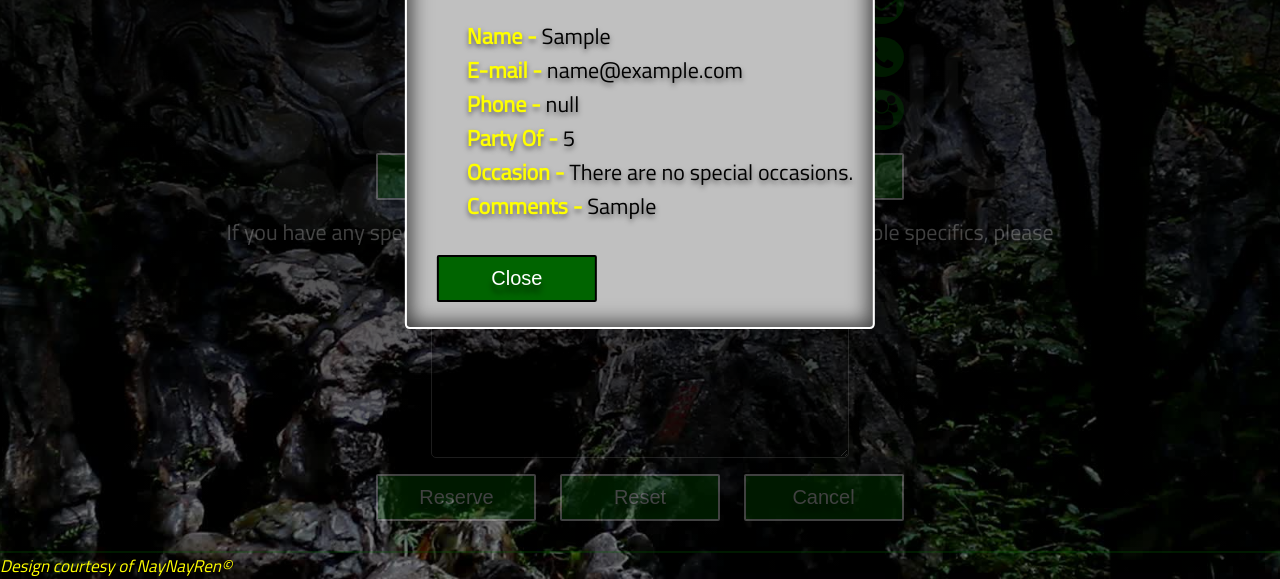
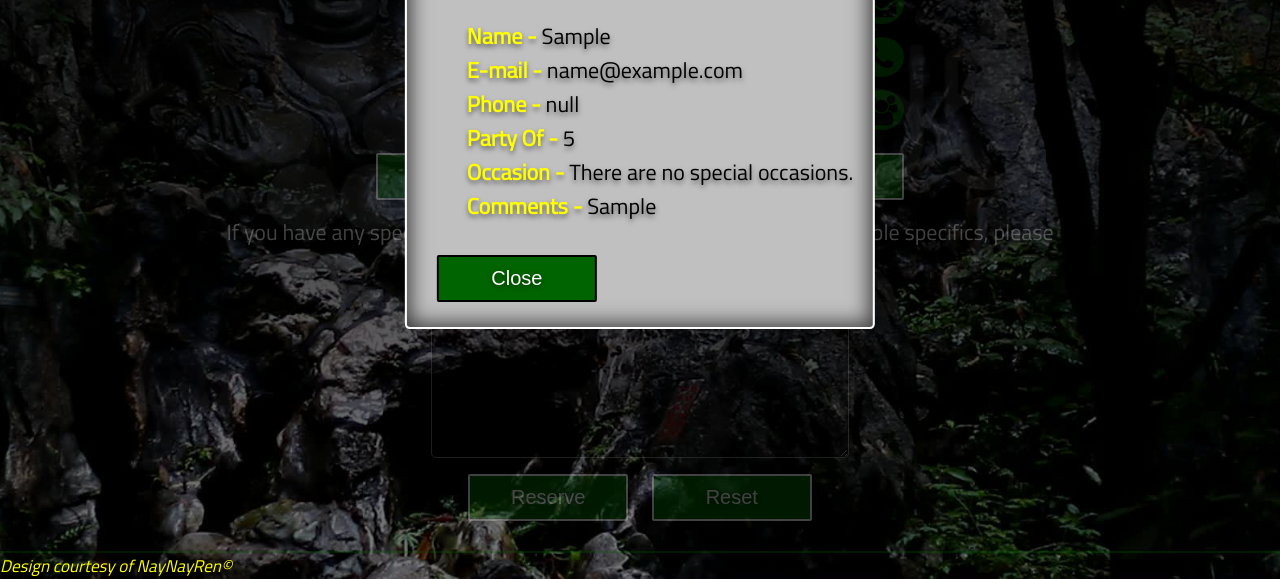
Before and after one commit to NayNayRen/laughing-buddha, a plain HTML site: page index.html in a window 1280 px wide. Both pictures are taken after typing "Sample", "name@example.com", "5", "5", "Sample" into the empty fields and a click on the input "Reserve". Shown: the part 291-870 px from the top of the page. Drawn offline with Linux system fonts and the light colour scheme.

```diff
--- a/index.html
+++ b/index.html
@@ -85,7 +85,6 @@
       <div class="button_grid">
         <input id="reserve" class="button" type="submit" value="Reserve"></input>
         <input id="reset" class="button" type="reset" value="Reset"></input>
-        <input id="cancel" class="button" type="reset" value="Cancel"></input>
       </div>
     </form><!-- END OF FORM -->
   </div><!-- END OF MAIN -->
--- a/styles/styles.css
+++ b/styles/styles.css
@@ -105,13 +105,15 @@
   margin: 10px 10px 0 10px;/* top right bottom left */
   width: 160px;
   padding: 10px;
-  text-shadow: 0 8px 5px rgba(0,0,0,0.5);
+  text-shadow: 0 2px 5px rgba(0,0,0,0.5);
   transition: background 250ms ease;
 }
-
 .button:hover{
   background: seagreen;
   cursor: pointer;
+}
+.button:focus{
+  outline: none;
 }
 .checkbox_label{
   background-color: seagreen;
@@ -257,6 +259,7 @@
   }
   .checkbox_label{
     top: -2px;
+    width: 96px;
   }
   .comments{
     width: 250px;
```
